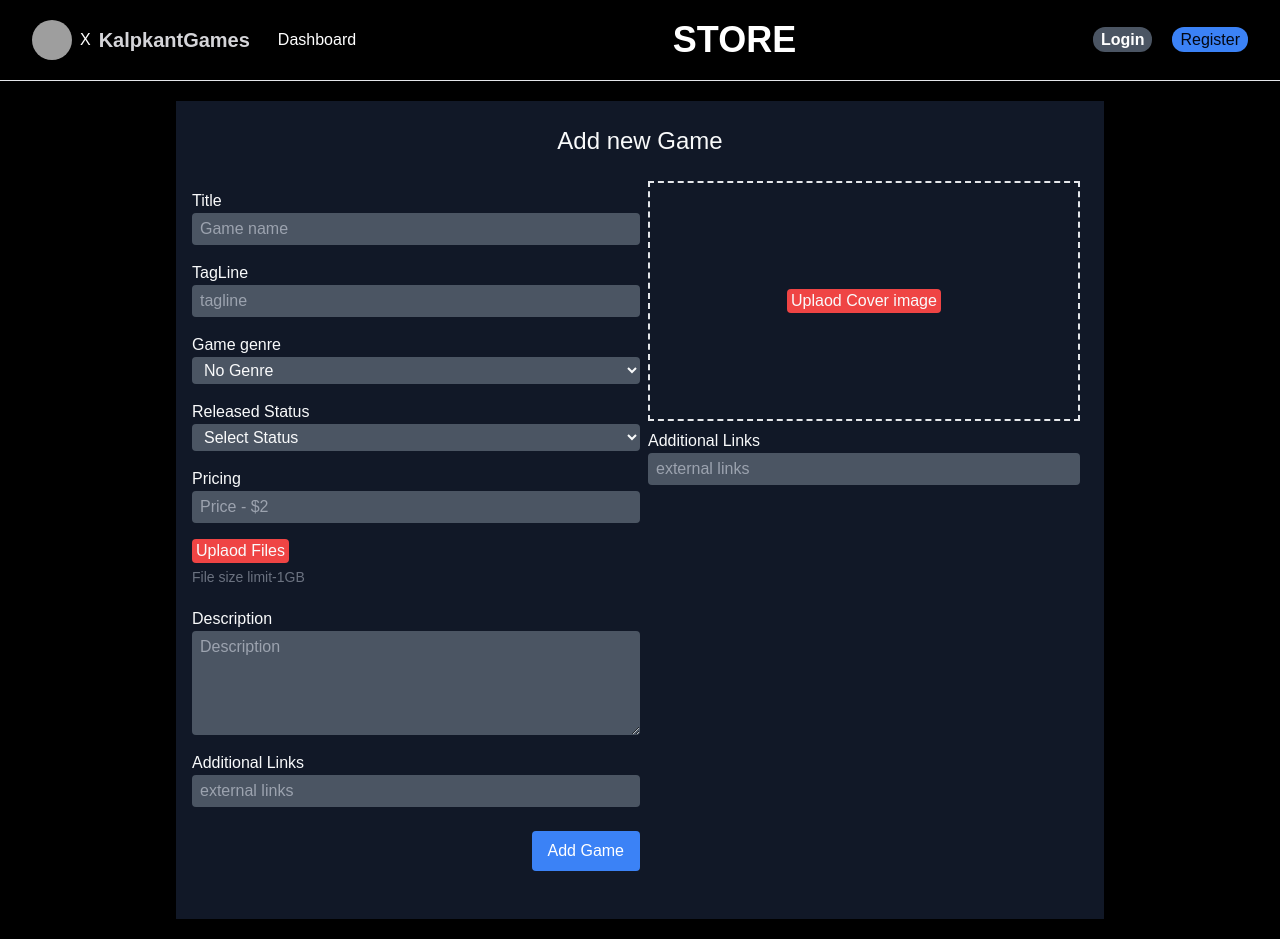
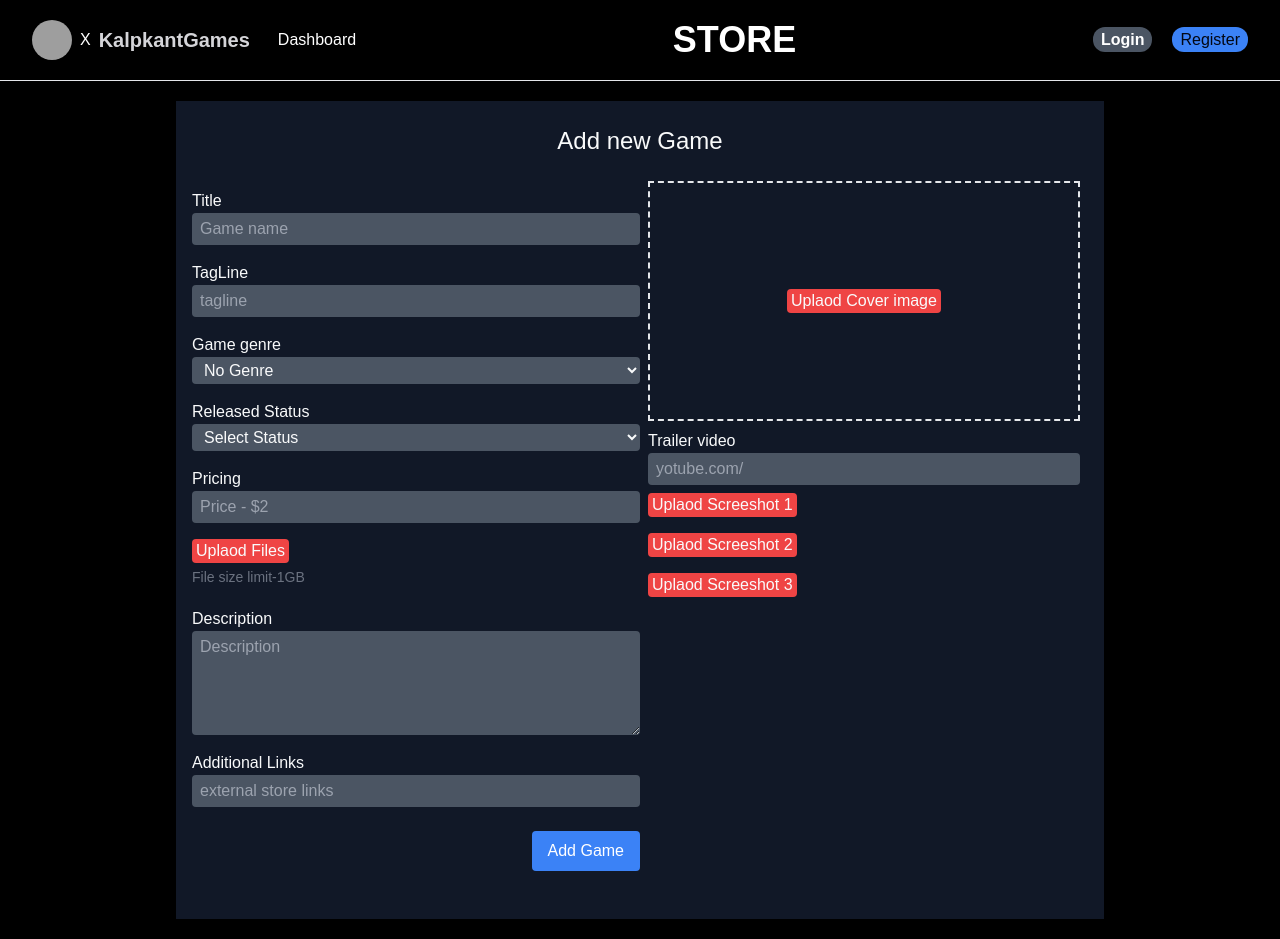
Before and after one commit to Chandan-Kr-dev/KalpKantGamesStore, a Next.js app: page /addnewgame in a window 1280 px wide. Built offline with nearby package versions, Linux system fonts and the light colour scheme; grey boxes are pictures that could not be loaded.

Commit message:
frontend complete almost

```diff
--- a/app/addnewgame/page.tsx
+++ b/app/addnewgame/page.tsx
@@ -111,7 +111,7 @@ export default function addnewGame() {
                   <input
                     className="bg-gray-600 px-2 py-1 rounded"
                     type="text"
-                    placeholder="external links"
+                    placeholder="external store links"
                   />
                 </div>
                 <div className="flex justify-end py-4">
@@ -141,13 +141,55 @@ export default function addnewGame() {
                 />
               </div>
               <div className="input flex flex-col py-2">
-                  <label htmlFor="">Additional Links</label>
+                <label htmlFor="">Trailer video</label>
+                <input
+                  className="bg-gray-600 px-2 py-1 rounded"
+                  type="text"
+                  placeholder="yotube.com/"
+                />
+              </div>
+              <div className="screenshots flex flex-col space-y-4">
+
+              <button
+                    onClick={handleUpload}
+                    className="bg-red-500 px-1 rounded w-fit"
+                  >
+                    Uplaod Screeshot 1
+                  </button>
                   <input
-                    className="bg-gray-600 px-2 py-1 rounded"
-                    type="text"
-                    placeholder="external links"
+                    ref={fileinputref}
+                    className="text-xs hidden"
+                    type="file"
+                    name=""
+                    id=""
                   />
-                </div>
+              <button
+                    onClick={handleUpload}
+                    className="bg-red-500 px-1 rounded w-fit"
+                  >
+                    Uplaod Screeshot 2
+                  </button>
+                  <input
+                    ref={fileinputref}
+                    className="text-xs hidden"
+                    type="file"
+                    name=""
+                    id=""
+                  />
+              <button
+                    onClick={handleUpload}
+                    className="bg-red-500 px-1 rounded w-fit"
+                  >
+                    Uplaod Screeshot 3
+                  </button>
+                  <input
+                    ref={fileinputref}
+                    className="text-xs hidden"
+                    type="file"
+                    name=""
+                    id=""
+                  />
+              </div>
             </div>
           </div>
         </div>
--- a/app/dashboard/page.tsx
+++ b/app/dashboard/page.tsx
@@ -8,6 +8,9 @@ export default function dashboard() {
       <section className="md:mx-44 mx-10 my-5">
         <div className="dashboard bg-gray-900 shadow-md min-h-[60vh] p-4">
           <h2 className="text-center text-2xl font-semibold">Dashboard</h2>
+
+
+
           <div className="totalapps flex justify-between items-center px-20 py-4 border-b-[1px] ">
             <div className="text-center">
               <h2 className="text-3xl ">46 </h2>
@@ -22,6 +25,8 @@ export default function dashboard() {
               <span className="text-xs text-center">Views</span>
             </div>
           </div>
+          <div className=" flex justify-start">
+          <div className="left">
           <div className="p-4">
             <h1>Projects</h1>
             <div className="projects space-y-5">
@@ -160,6 +165,29 @@ export default function dashboard() {
               Create new Project
             </Link>
           </div>
+          </div>
+          <div className="right py-4 w-1/2">
+            <h2 className="">Contests</h2>
+            <div className="contests ">
+                <div className="container border-[1px] border-gray-600 p-2">
+                    <div className="header flex justify-start space-x-4 ">
+                        <img className="h-20 w-20 object-contain" src="https://imgs.search.brave.com/FtJ0f51iAzqo8bsJVqsJNiiH-LgnTHdYXOomJwCmL9w/rs:fit:500:0:0:0/g:ce/aHR0cHM6Ly9idXJz/dC5zaG9waWZ5Y2Ru/LmNvbS9waG90b3Mv/YS1kcm9wLW9mLXBp/bmstYW5kLXllbGxv/dy1wYWludC1pbi13/YXRlci5qcGc_d2lk/dGg9MTAwMCZmb3Jt/YXQ9cGpwZyZleGlm/PTAmaXB0Yz0w" alt="" />
+                        <div>
+                            <h2 className="font-semibold text-slate-100">Action Uplaod</h2>
+                            <p className="w-2/3 font-thin text-xs text-gray-300">Lorem ipsum dolor sit amet, consectetur adipisicing elit. Minus, vitae?</p>
+                        </div>
+                    </div>
+                    <div className="about flex justify-between items-center">
+                        <div>
+                        <h2>Total Submissions : <span className="text-purple-600">23</span></h2>
+                        <p>Days left: <span className="text-red-500">12 days</span></p>
+                        </div>
+                        <button className="bg-green-500 px-2 rounded">Apply Now</button>
+                    </div>
+                </div>
+            </div>
+          </div>
+          </div>
         </div>
       </section>
     </main>
--- a/components/Navbar.tsx
+++ b/components/Navbar.tsx
@@ -51,9 +51,9 @@ export default function Navbar() {
             />
           </button>
           <h4>X</h4>
-          <h3 className="md:text-xl text-base font-bold text-zinc-300">
+          <Link href='/' className="md:text-xl text-base font-bold text-zinc-300">
             KalpkantGames
-          </h3>
+          </Link>
           <span  className="px-5">
             <Link href='/dashboard'>Dashboard</Link>
           </span>
```
